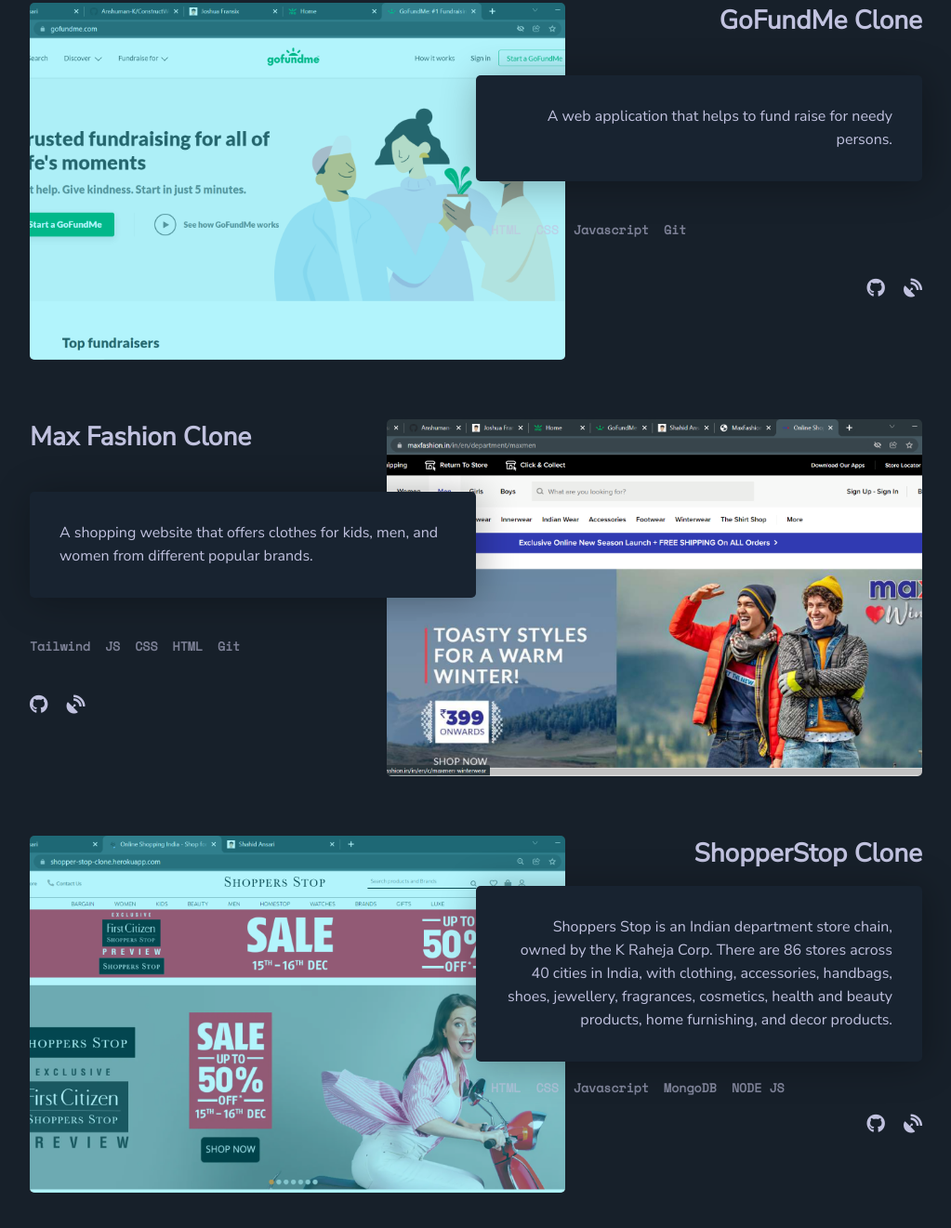
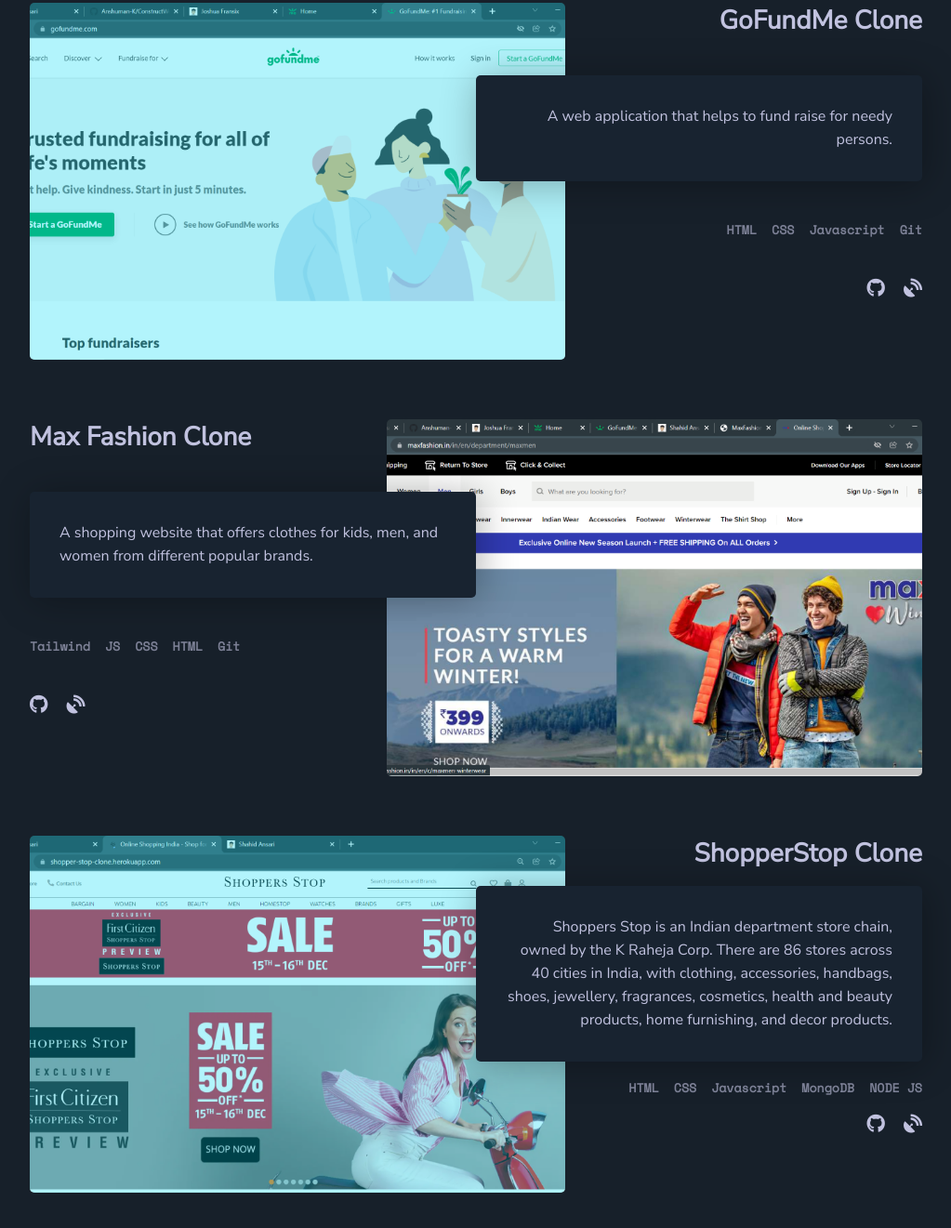
Before and after one commit to Shahid321fw11/My-Portfolio, a plain HTML site: page index.html in a window 1280 px wide. Shown: the part 1666-2987 px from the top of the page at 93% size, without its empty margins (128-1151 px from the left). Drawn offline with nearby package versions, Linux system fonts and the light colour scheme; a web font is replaced by a local one.

Commit message:
some Changes

```diff
--- a/index.html
+++ b/index.html
@@ -196,7 +196,7 @@
             <p class="p-2">
               A web application that helps to fund raise for needy persons.
             </p>
-            <div class="projects-code-language">
+            <div class="projects-code-language" style="display: flex; justify-content: right;">
               <h5>HTML</h5>
               <h5>CSS</h5>
               <h5>Javascript</h5>
@@ -257,7 +257,7 @@
               40 cities in India, with clothing, accessories, handbags, shoes, jewellery, fragrances, cosmetics, health
               and beauty products, home furnishing, and decor products.
             </p>
-            <div class="projects-code-language">
+            <div class="projects-code-language " style="display: flex; justify-content: right;">
               <h5>HTML</h5>
               <h5>CSS</h5>
               <h5>Javascript</h5>
```
